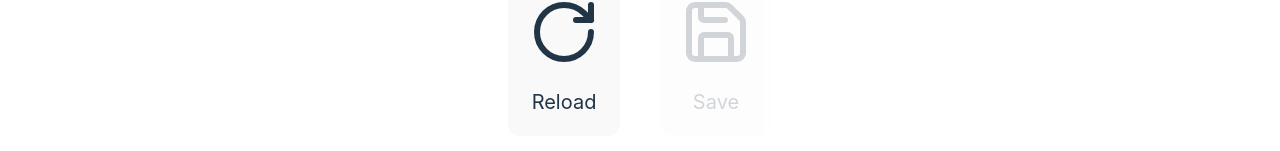
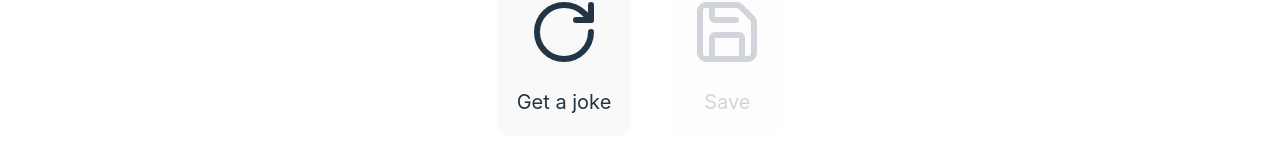
Before and after one commit to Ktsirakos/epignosis-task, a Vue app: page / in a window 1280 px wide. Shown: the part 537-688 px from the top of the page. Built offline with nearby package versions, Linux system fonts and the light colour scheme.

Commit message:
feat: moving joke actions into separate component

```diff
--- /dev/null
+++ b/src/components/JokeActions.vue
@@ -0,0 +1,41 @@
+<template>
+    <div class="flex flex-1 items-center gap-10 w-full justify-center">
+        <IconButton alt-text="Get a new joke" title="Get a joke" @click="getARandomJoke">
+            <template #icon>
+                <RotateCw :class="`${loadingJoke ? 'animate-spin' : ''}`" :size="iconSize" />
+            </template>
+        </IconButton>
+        <IconButton :disabled="!joke?.setup || isJokeAlreadySaved()" alt-text="Save joke"
+            :title="isJokeAlreadySaved() ? 'Saved' : 'Save'" @click="() => emit('show-modal')">
+            <template #icon>
+                <Save :size="iconSize" />
+            </template>
+        </IconButton>
+    </div>
+</template>
+
+<script setup lang="ts">
+import type { Joke } from '@/interfaces/joke';
+import { getJokes } from '@/services/api';
+import { useJokeStore } from '@/store/jokeStore';
+import IconButton from '@/components/IconButton.vue';
+import { Save, RotateCw } from 'lucide-vue-next';
+import { ref } from 'vue';
+
+const emit = defineEmits(['show-modal', 'joke'])
+const joke = ref<Joke | undefined>(undefined)
+const jokeStore = useJokeStore()
+const iconSize = 72
+const loadingJoke = ref(false) //variable used to spin the loading button
+
+
+const isJokeAlreadySaved = () => {
+    return !!jokeStore.savedJokes.find(e => e.id === joke.value?.id)
+}
+const getARandomJoke = async () => {
+    loadingJoke.value = true
+    joke.value = await getJokes()
+    emit('joke', joke.value)
+    loadingJoke.value = false
+}
+</script>
--- a/src/views/Home.vue
+++ b/src/views/Home.vue
@@ -1,7 +1,4 @@
 <script setup lang="ts">
-import IconButton from "@/components/IconButton.vue"
-import { RotateCw, Save } from "lucide-vue-next";
-import { getJokes } from "@/services/api";
 import { ref } from "vue";
 import { useJokeStore } from "@/store/jokeStore";
 import type { Joke } from "@/interfaces/joke";
@@ -10,16 +7,13 @@ import JokeCard from "@/components/JokeCard.vue";
 import Modal from "@/components/Modal.vue"
 import Stars from "@/components/Stars.vue"
 import { X } from "lucide-vue-next";
-const iconSize = 72
+import JokeActions from "@/components/JokeActions.vue";
+
 const joke = ref<Joke | undefined>(undefined)
 const jokeStore = useJokeStore()
-const loadingJoke = ref(false) //variable used to spin the loading button
 const jokeRating = ref(0)
 
 const showSaveModal = ref(false)
-const isJokeAlreadySaved = () => {
-  return !!jokeStore.savedJokes.find(e => e.id === joke.value?.id)
-}
 
 
 const saveJokeWithRating = () => {
@@ -30,14 +24,7 @@ const saveJokeWithRating = () => {
     rating: jokeRating.value
   })
 
-  console.log('hey')
   showSaveModal.value = false
-}
-
-const getARandomJoke = async () => {
-  loadingJoke.value = true
-  joke.value = await getJokes()
-  loadingJoke.value = false
 }
 
 </script>
@@ -47,19 +34,7 @@ const getARandomJoke = async () => {
     <div class="flex-1 grid grid-col-1">
       <JokeCard :joke="joke" />
     </div>
-    <div class="flex flex-1 items-center gap-10 w-full justify-center">
-      <IconButton alt-text="Get a new joke" title="Reload" @click="getARandomJoke">
-        <template #icon>
-          <RotateCw :class="`${loadingJoke ? 'animate-spin' : ''}`" :size="iconSize" />
-        </template>
-      </IconButton>
-      <IconButton :disabled="!joke?.setup || isJokeAlreadySaved()" alt-text="Save joke"
-        :title="isJokeAlreadySaved() ? 'Saved' : 'Save'" @click="() => showSaveModal = true">
-        <template #icon>
-          <Save :size="iconSize" />
-        </template>
-      </IconButton>
-    </div>
+    <JokeActions @joke="(newJoke) => joke = newJoke" @show-modal="() => showSaveModal = true" />
   </div>
   <Modal :isOpen="showSaveModal">
     <div class="flex flex-col justify-between h-full items-center">
```
